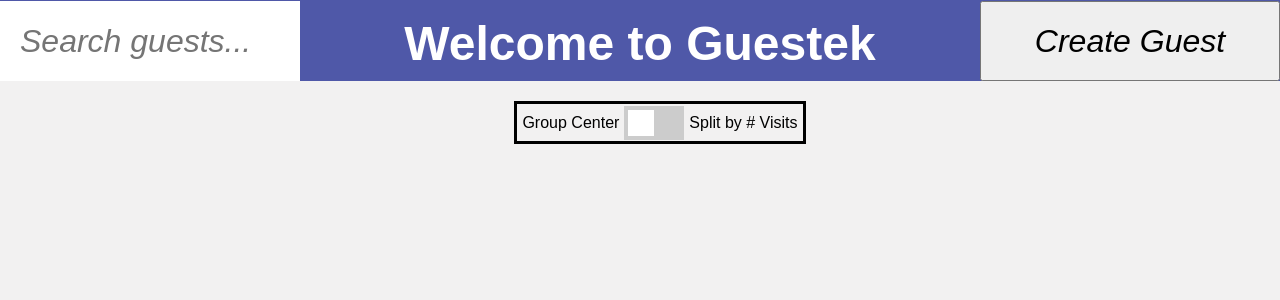
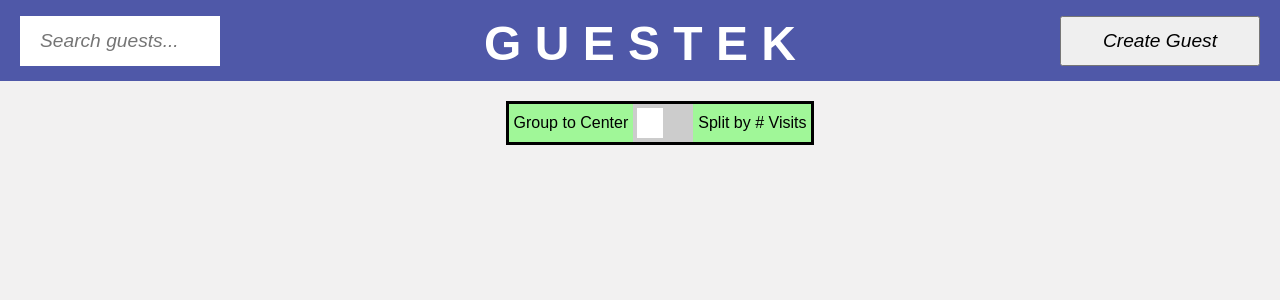
Before and after one commit to nealrea/Guestek, a React (Create React App) app in the folder client/: page / in a window 1280 px wide. Shown: the top 300 px of the page. Built offline with nearby package versions, Linux system fonts and the light colour scheme; no server answers.

Commit message:
small color/alignment adjustments

```diff
--- a/client/src/App.css
+++ b/client/src/App.css
@@ -28,19 +28,23 @@
 
 .search {
   border: 10px solid white;
-  font-size:2em;
+  font-size:1.2em;
   font-style: italic;
   padding:10px;
-  width: 300px;
+  height: 50px;
+  width: 200px;
   align-content: left;
-  height: 80px;
+  margin-top: 15px;
+  margin-left: 20px;
 }
 
 .create {
-  height: 80px;
-  width: 300px;
-  font-size: 2em;
+  height: 50px;
+  width: 200px;
+  font-size: 1.2em;
   font-style: italic;
+  margin-top: 15px;
+  margin-right: 20px;
 }
 
 .input_form {
@@ -120,6 +124,7 @@
   margin-top: 20px;
   margin-left: 40px;
   border-style: solid;
+  background-color: #A0F798;
 }
 
 .viewText {
@@ -136,8 +141,7 @@
   position: relative;
   display: inline-block;
   width: 60px;
-  height: 34px;
-  margin-top: 2px;
+  height: 38px;
 }
 
 .switch input {display:none;}
@@ -157,7 +161,7 @@
 .slider:before {
   position: absolute;
   content: "";
-  height: 26px;
+  height: 30px;
   width: 26px;
   left: 4px;
   bottom: 4px;
--- a/client/src/App.js
+++ b/client/src/App.js
@@ -128,7 +128,7 @@
   render() {
     return(
       <div className="toggleSwitch">
-        <div className="viewText"><p>Group Center</p></div>
+        <div className="viewText"><p>Group to Center</p></div>
         <label className="switch">
           <input type="checkbox" onClick={this.handleClick}/>
           <div className="slider"/>
@@ -273,7 +273,7 @@
       <div className="App">
         <header className="App-header">
           <Searchbar className="Searchbar" onChange={this.onSearch}/>
-          <h1 className="App-title">Welcome to Guestek</h1>
+          <h1 className="App-title">G U E S T E K</h1>
           <button className="create" onClick={() => this.openModal()}>Create Guest</button>
           <Modal isOpen={this.state.isModalOpen} onClose={() => this.closeModal()}>
             <CreateGuest className="Form" onSubmit={this.onCreate}/>
--- a/client/src/Bubbles.js
+++ b/client/src/Bubbles.js
@@ -112,7 +112,6 @@
     }
 
     renderCircles() {
-    	console.log(guests);
     	//draw guest circles
     	this.circles = this.container.selectAll('circle')
     		.data(guests, d => d.id);
```
